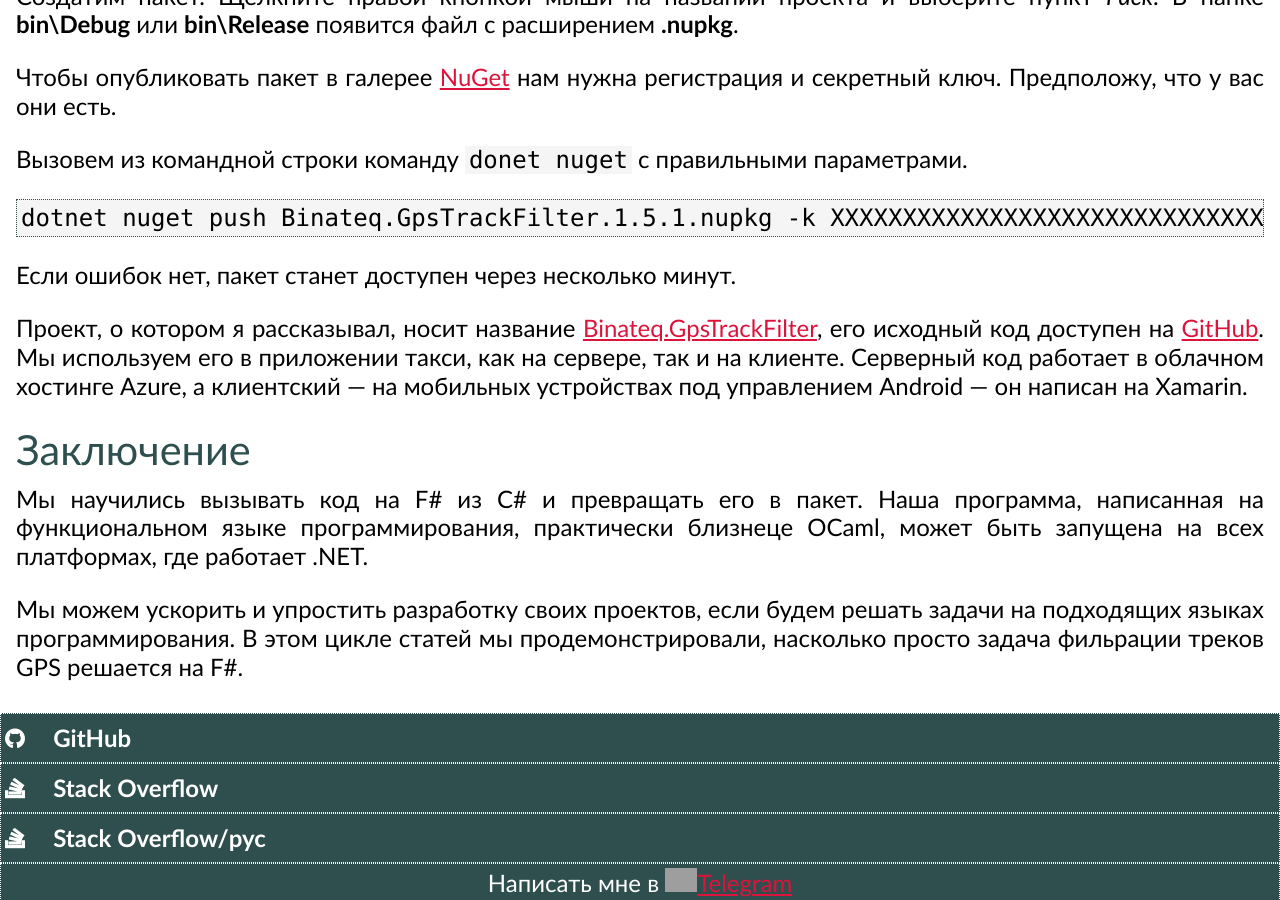
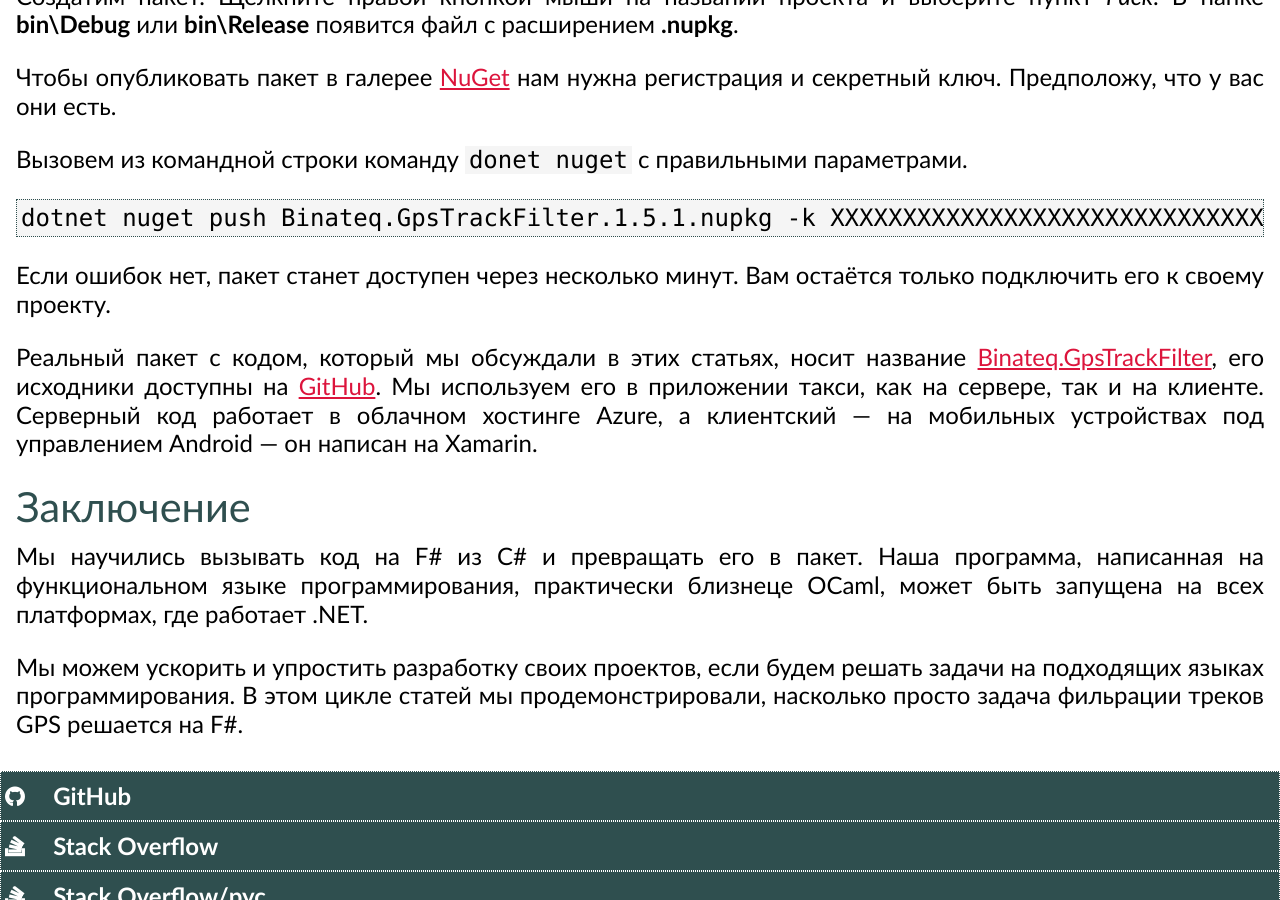
Before and after one commit to markshevchenko/markshevchenko.github.io, a Jekyll site: the page built from articles/fsharp-gps-tracks-filtration/4.md, in a window 1280 px wide and 900 px high, scrolled down 4806 px. Built offline with Jekyll 4.4.1, drawn with Linux system fonts in a browser that asks for light colours; some web fonts are replaced; a script that is not in the unit is left out; comment, search, counter and statistics services are not loaded; grey boxes are pictures that could not be loaded.

Commit message:
Подправил

````diff
--- a/articles/fsharp-gps-tracks-filtration/4.md
+++ b/articles/fsharp-gps-tracks-filtration/4.md
@@ -138,9 +138,9 @@ var filteredTrack = filter.Filter(rawTrack);
 dotnet nuget push Binateq.GpsTrackFilter.1.5.1.nupkg -k XXXXXXXXXXXXXXXXXXXXXXXXXXXXXXXXXXXXXXXXXXXXXX -s https://api.nuget.org/v3/index.json
 ```
 
-Если ошибок нет, пакет станет доступен через несколько минут.
+Если ошибок нет, пакет станет доступен через несколько минут. Вам остаётся только подключить его к своему проекту.
 
-Проект, о котором я рассказывал, носит название [Binateq.GpsTrackFilter](https://www.nuget.org/packages/Binateq.GpsTrackFilter/), его исходный код доступен на [GitHub](https://github.com/binateq/gps-track-filter). Мы используем его в приложении такси, как на сервере, так и на клиенте. Серверный код работает в облачном хостинге Azure, а клиентский&nbsp;&mdash; на мобильных устройствах под управлением Android&nbsp;&mdash; он написан на Xamarin.
+Реальный пакет с кодом, который мы обсуждали в этих статьях, носит название [Binateq.GpsTrackFilter](https://www.nuget.org/packages/Binateq.GpsTrackFilter/), его исходники доступны на [GitHub](https://github.com/binateq/gps-track-filter). Мы используем его в приложении такси, как на сервере, так и на клиенте. Серверный код работает в облачном хостинге Azure, а клиентский&nbsp;&mdash; на мобильных устройствах под управлением Android&nbsp;&mdash; он написан на Xamarin.
 
 ## Заключение
 
````
Also changed, not shown: articles/fsharp-gps-tracks-filtration/index.md (+1 -1 lines).
